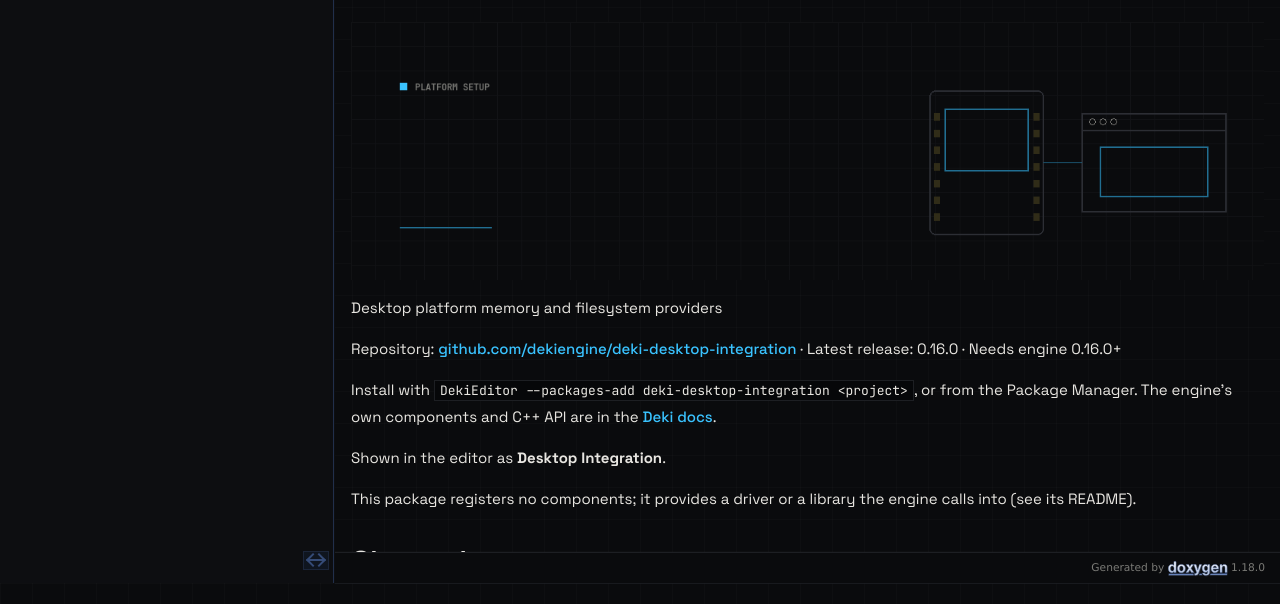
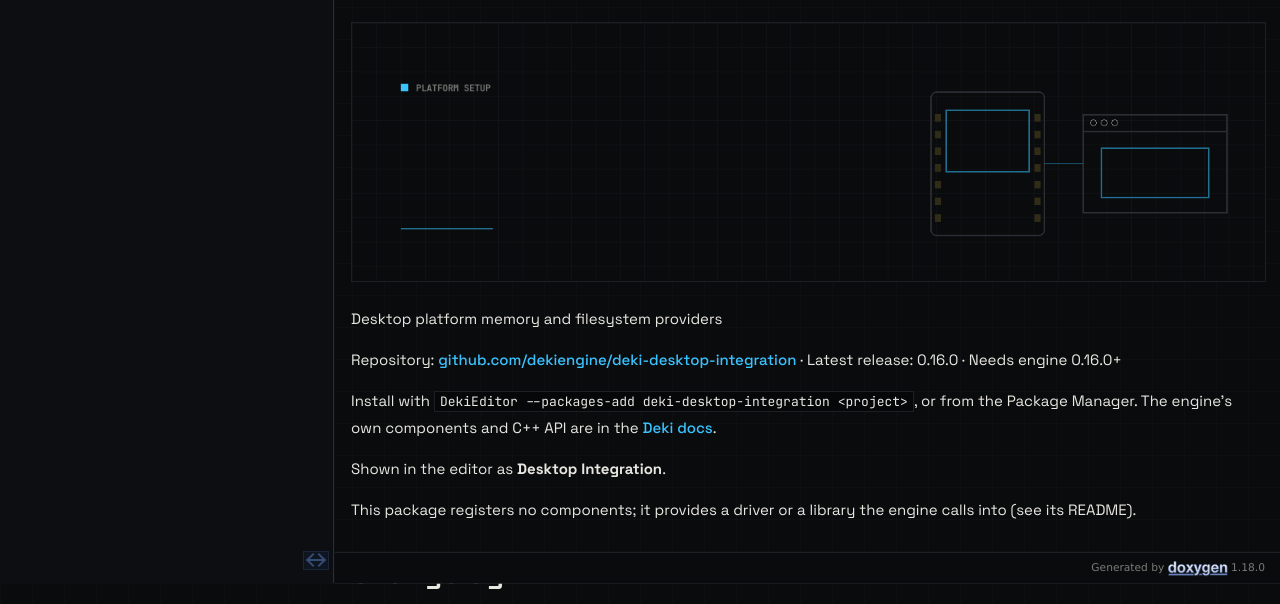
Before and after one commit to dekiengine/deki-desktop-integration, a plain HTML site: page index.html in a window 1280 px wide. Shown: the part 217-821 px from the top of the page. Drawn offline with Linux system fonts and the light colour scheme.

Commit message:
Docs for deki-desktop-integration from deki-editor a9dff6a

```diff
--- a/deki.css
+++ b/deki.css
@@ -469,3 +469,26 @@ div.contents table.markdownTable td:first-child {
     font-size: 11px;
 }
 #nav-path li.footer { color: var(--page-secondary-foreground-color); }
+
+/* The package header image. Two files, one drawing: the wide banner, and an
+ * upright cut for a phone, where the banner's schematic would land at about
+ * 120 pixels across, present but not legible. The page carries both and this
+ * chooses; a <picture> would be the honest way to say it, but doxygen drops
+ * tags it does not know and picture is one of them.
+ *
+ * Matched on the file name because that is all doxygen leaves to match on: it
+ * emits every markdown image as <img class="inline"> and keeps nothing else.
+ * Covers are the only deki-*.png a package page has. */
+p img[src^="deki-"] {
+    display: block;
+    width: 100%;
+    height: auto;
+    margin: 4px 0 24px;
+    border: 1px solid var(--separator-color);
+}
+p img[src$="-sm.png"] { display: none; }
+
+@media (max-width: 640px) {
+    p img[src^="deki-"]:not([src$="-sm.png"]) { display: none; }
+    p img[src$="-sm.png"] { display: block; }
+}
--- a/index.html
+++ b/index.html
@@ -101,10 +101,9 @@ document.addEventListener('DOMContentLoaded',() => { initNavTree('index.html',''
 </div><!--header-->
 <div class="contents">
 <div class="textblock"><p><a class="anchor" id="mainpage"></a></p>
-<div class="image">
-<img src="deki-desktop-integration.png" alt=""/>
-</div>
-    <p>Desktop platform memory and filesystem providers</p>
+<p><img src="deki-desktop-integration.png" alt="" class="inline"/>    </p>
+<p><img src="deki-desktop-integration-sm.png" alt="" class="inline"/>    </p>
+<p>Desktop platform memory and filesystem providers</p>
 <p>Repository: <a href="https://github.com/dekiengine/deki-desktop-integration">github.com/dekiengine/deki-desktop-integration</a> · Latest release: 0.16.0 · Needs engine 0.16.0+</p>
 <p>Install with <span class="tt">DekiEditor --packages-add deki-desktop-integration &lt;project&gt;</span>, or from the Package Manager. The engine's own components and C++ API are in the <a href="https://dekiengine.github.io/docs/">Deki docs</a>.</p>
 <p>Shown in the editor as <b>Desktop Integration</b>.</p>
```
Also changed, not shown: deki-desktop-integration-sm.png (added).
